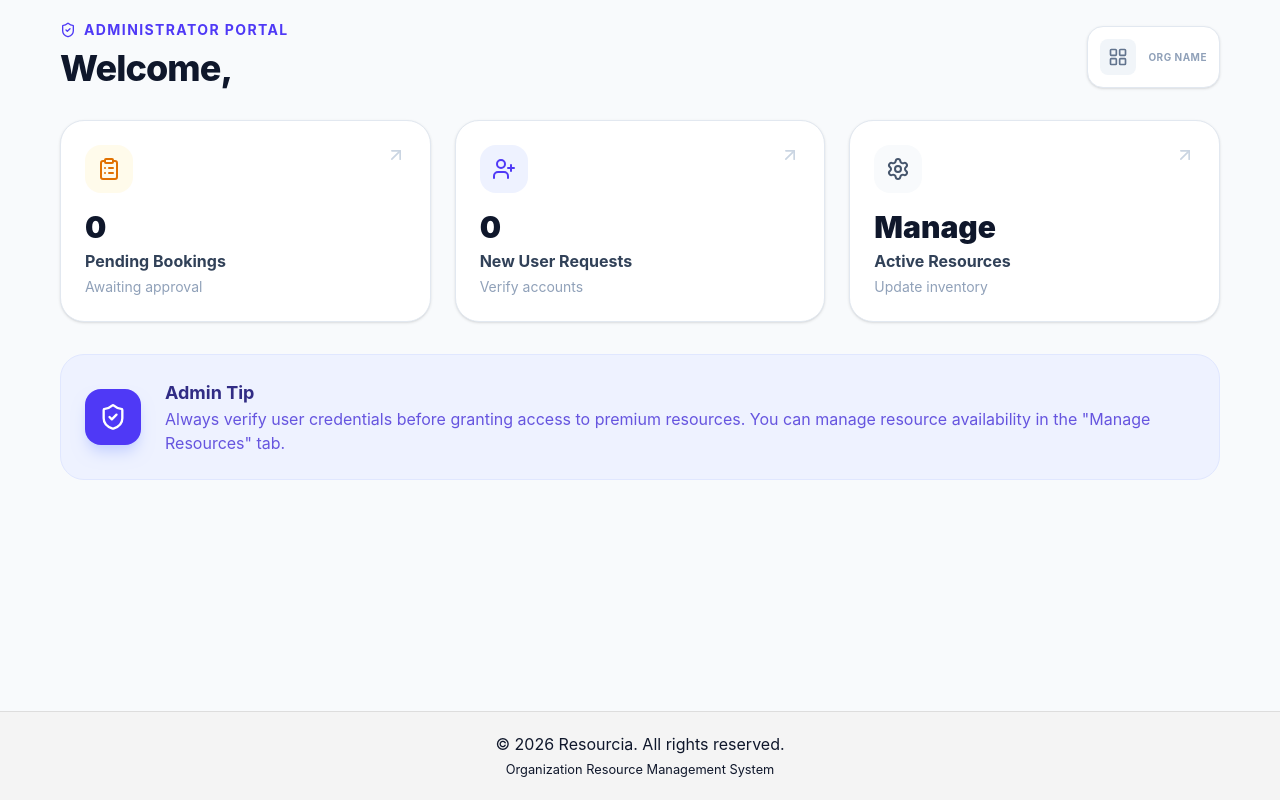
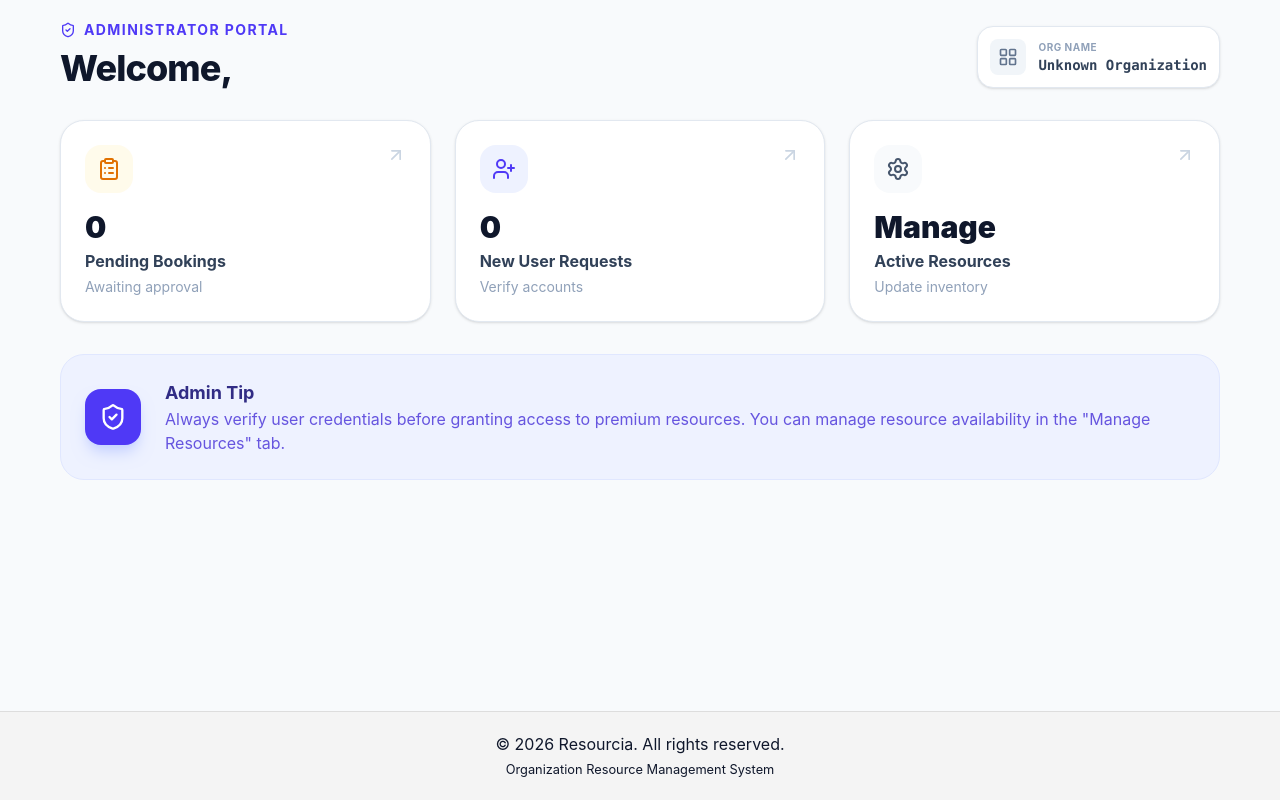
Before and after one commit to pratikdeoke/Resourcia, a React app in the folder frontend/: page /admin in a window 1280 px wide. Built offline with nearby package versions, Linux system fonts and the light colour scheme; no server answers; the HTML template or start-up script is replaced by a standard one.

Commit message:
AdminDashboard.jsx modified

```diff
--- a/frontend/src/pages/admin/AdminDashboard.jsx
+++ b/frontend/src/pages/admin/AdminDashboard.jsx
@@ -52,7 +52,7 @@ export default function AdminDashboard() {
           <div>
             <p className="text-[10px] uppercase font-bold text-slate-400 tracking-wider">Org Name</p>
             <div className="flex items-center gap-2">
-              <code className="text-sm font-mono font-bold text-slate-700">{user?.organization_name}</code>
+              <code className="text-sm font-mono font-bold text-slate-700">{user?.organization_name || "Unknown Organization"}</code>
               {/* <button onClick={copyOrgId} className="text-slate-400 hover:text-indigo-600 transition-colors">
                 <Copy size={14} />
               </button> */}
```
